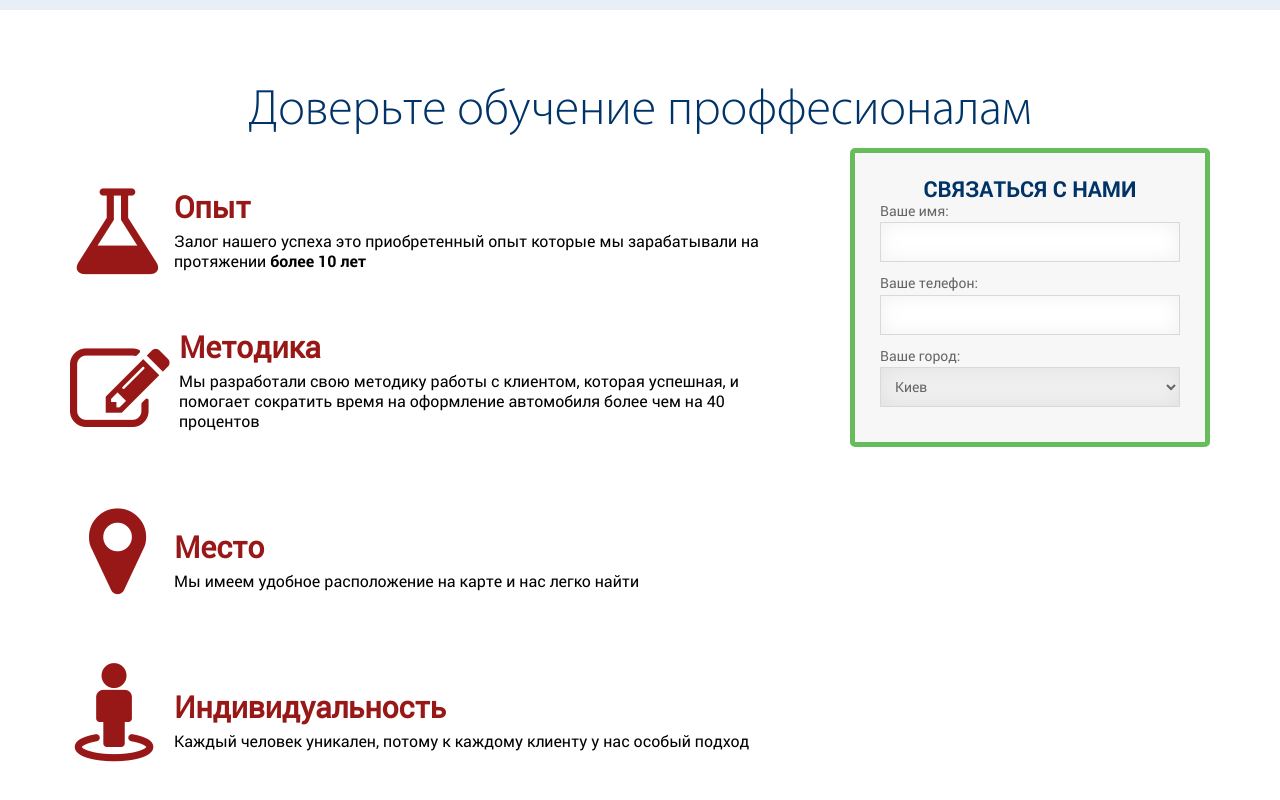
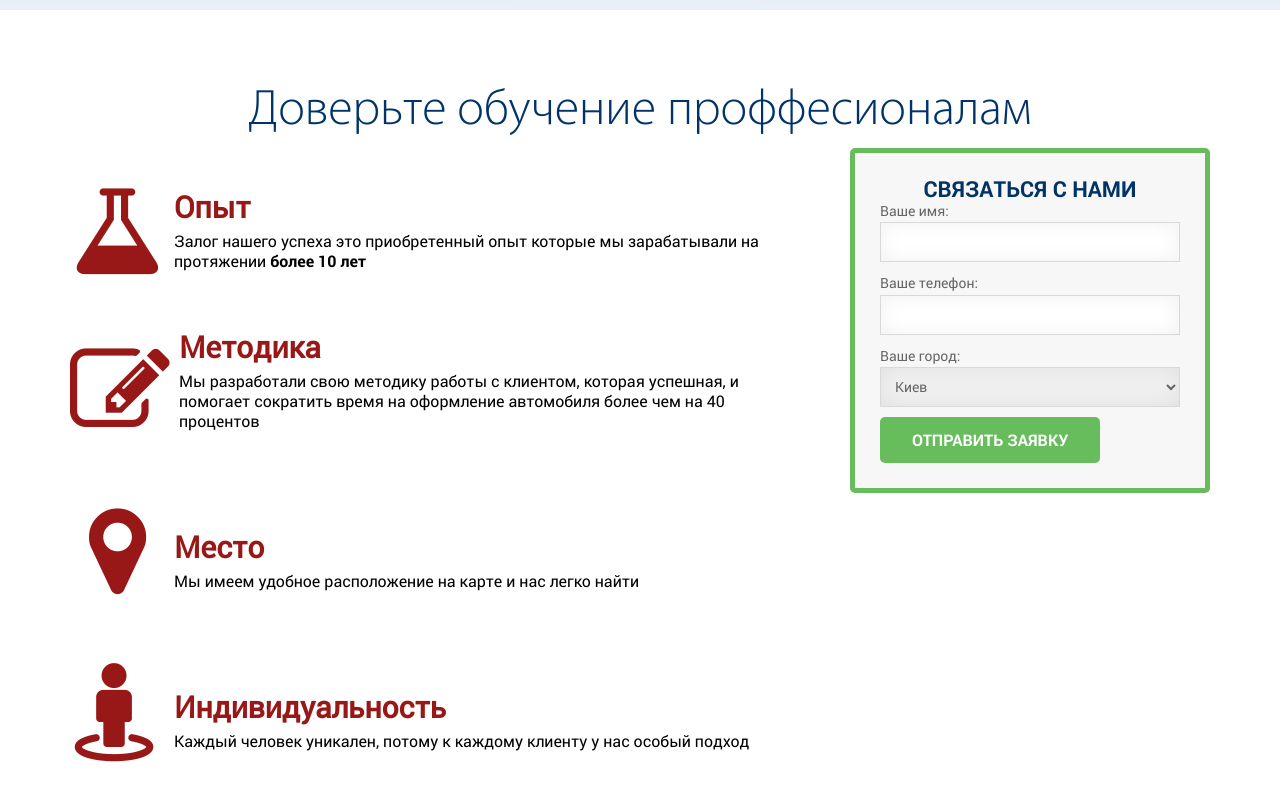
Before and after one commit to johnyrunman/landingpage1, a plain HTML site: page index.html in a window 1280 px wide. Shown: the part 940-1740 px from the top of the page. Drawn offline with Linux system fonts and the light colour scheme.

Commit message:
add button to form

```diff
--- a/index.html
+++ b/index.html
@@ -192,6 +192,7 @@
 							<option value="">Житомир</option>
 						</select>
 						</label>
+						<button class="button btn_green">Отправить заявку</button>
 					</form>
 				</div>
 				</div>
```
